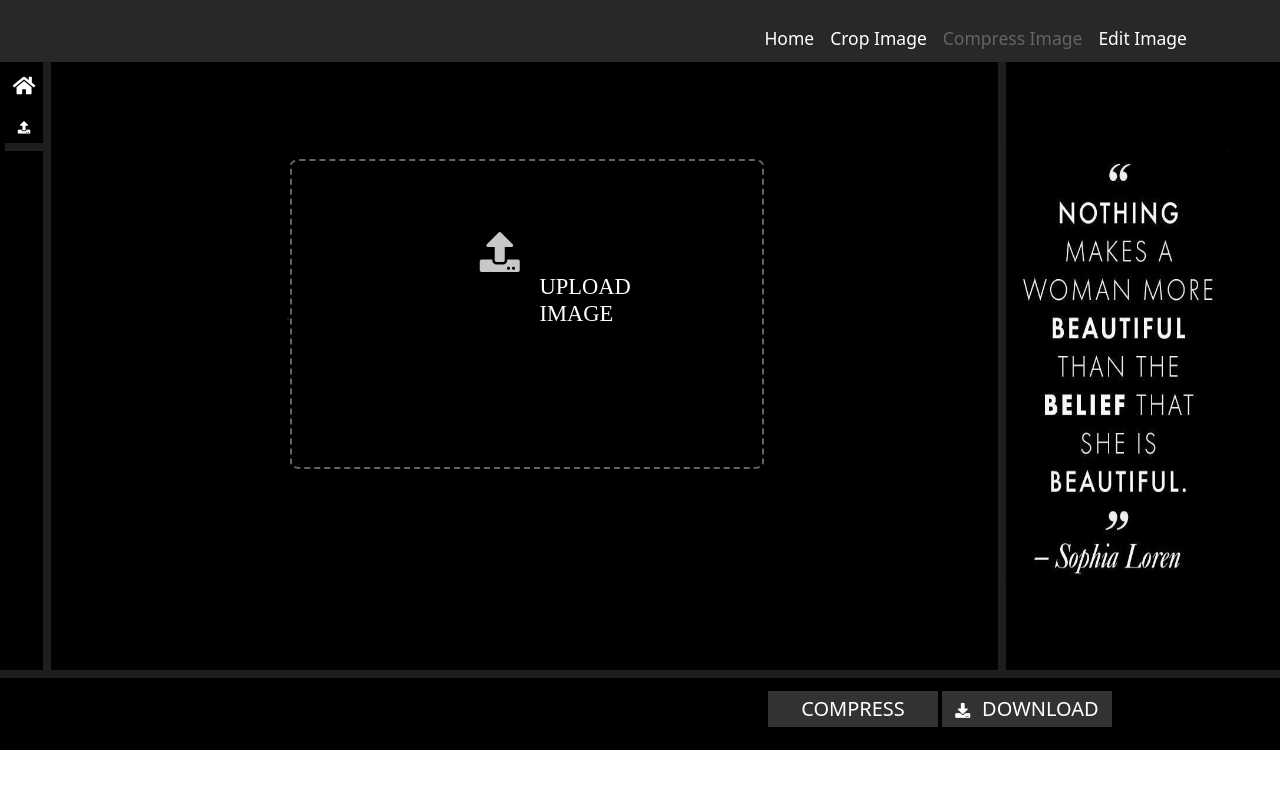
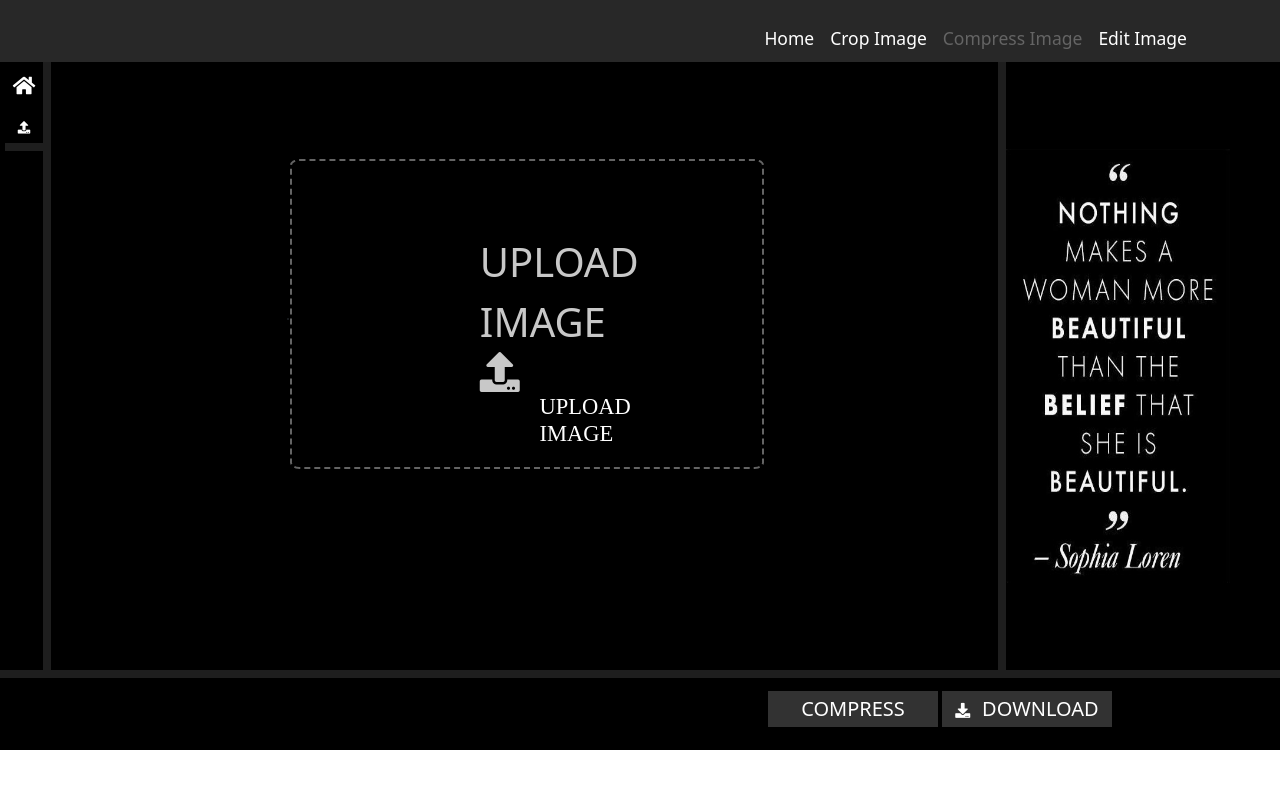
Before and after one commit to malayvp28/Imagecompress, a plain HTML site: page index.html in a window 1280 px wide. Drawn offline with nearby package versions, Linux system fonts and the light colour scheme; a small style sheet from the web is missing.

Commit message:
Update index.html

```diff
--- a/index.html
+++ b/index.html
@@ -86,7 +86,7 @@
 		.   <div color="white" style="border:2px dashed rgb(100,100,100);height:100%;width:50%;border-radius:2%;" color="white" id="div">
 
 			<input type="file" style="color:white;background-color:transparent;display:none;" onchange="showPreview()"id="upload-file">
-			<label for="upload-file" style="color:rgb(200,200,200);font-size:40px;margin-left:40%;margin-top:15%;" >
+			<label for="upload-file" style="color:rgb(200,200,200);font-size:40px;margin-left:40%;margin-top:15%;" >UPLOAD IMAGE
 			<i class="fas fa-upload" style="cursor:pointer;"><h4 style="color:white;margin-left:35%">UPLOAD IMAGE</h4></i></label>
 
 			</div>
```
